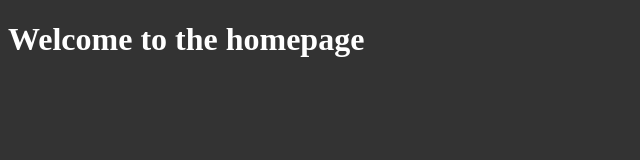
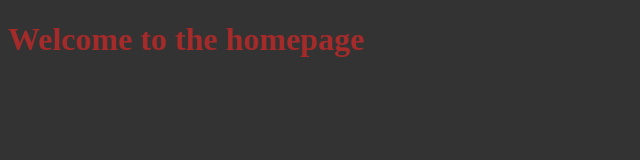
Before and after one commit to bradtraversy/node_crash_course, a website: page public/index.html in a window 1280 px wide. Shown: the whole page, without its empty margins (0-640 px from the left). Drawn offline with Linux system fonts and the light colour scheme.

Commit message:
something

```diff
--- a/public/css/style.css
+++ b/public/css/style.css
@@ -1,4 +1,4 @@
 body {
   background: #333;
-  color: #fff;
+  color:brown;
 }
```
